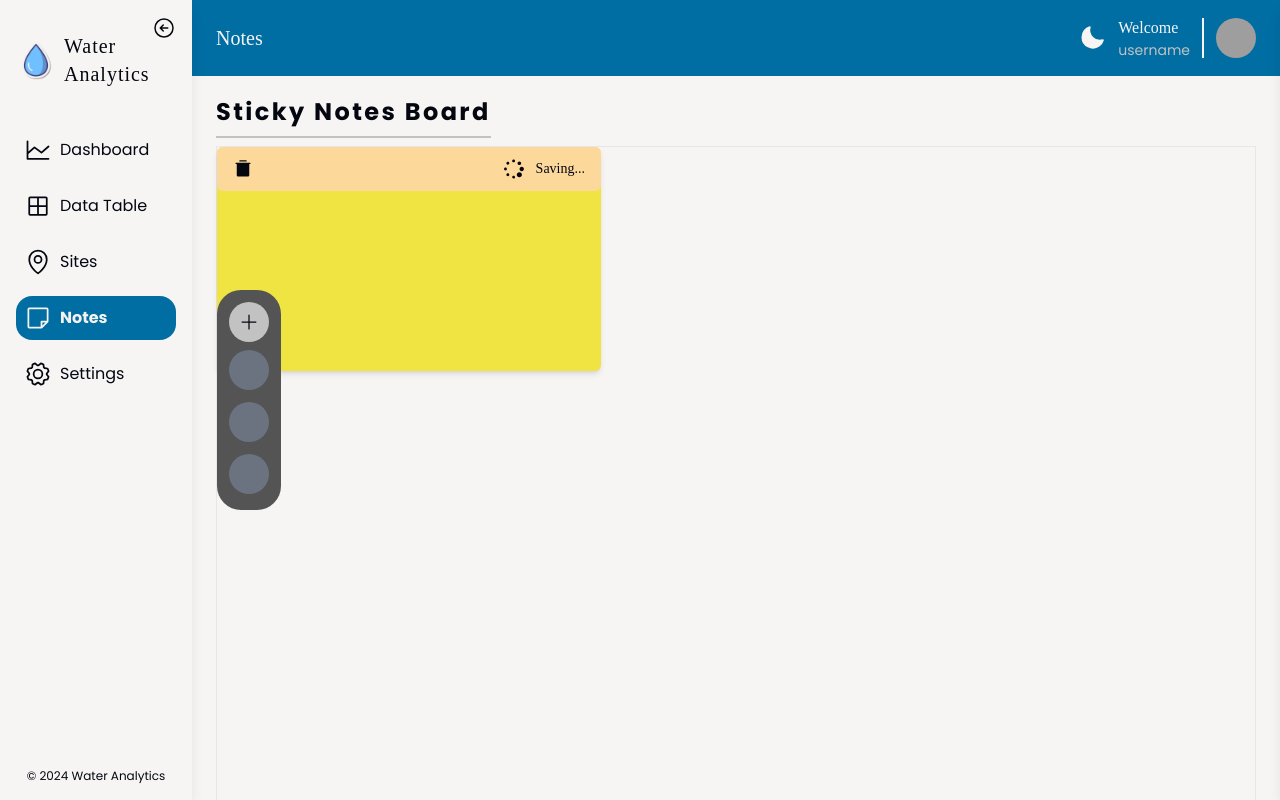
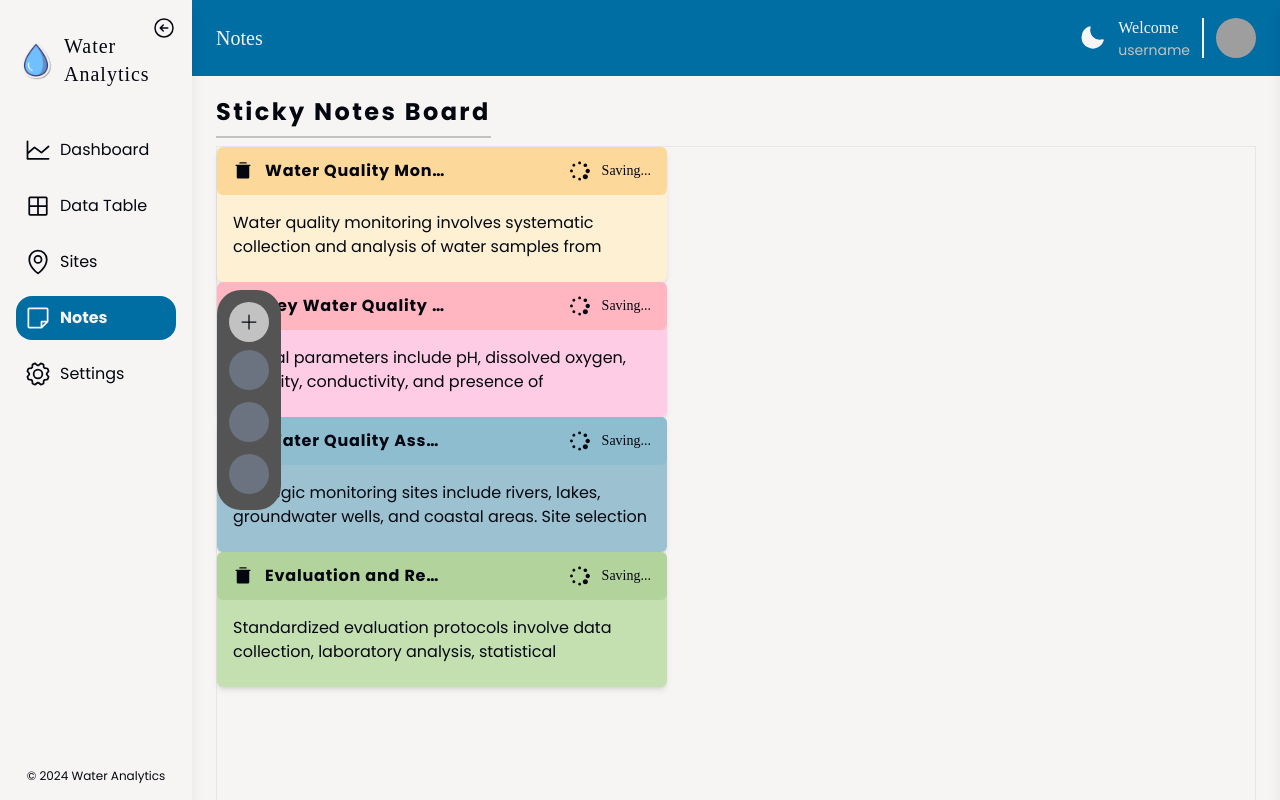
Before and after one commit to bryancastillo10/water-analytics, a React (Vite) app in the folder client/: page /role/notes in a window 1280 px wide. Built offline with nearby package versions, Linux system fonts and the light colour scheme; no server answers; grey boxes are pictures that could not be loaded; a web font is replaced by a local one.

Commit message:
💾 data: note mock data

```diff
--- a/client/src/components/pages/NotesPage.tsx
+++ b/client/src/components/pages/NotesPage.tsx
@@ -2,13 +2,19 @@ import { TextHeader } from "@/components/common";
 
 import NoteCard from "@/features/stickynote/components/NoteCard";
 import Controls from "@/features/stickynote/components/Controls";
+import { mockNotesData as notes } from "@/features/stickynote/api/mockData";
 
 const NotesPage = () => {
   return (
     <main>
       <TextHeader text="Sticky Notes Board" />
       <div className="w-full h-screen border">
-        <NoteCard />
+        {notes.map((note) => (
+          <NoteCard
+            key={note.id}
+            note={note}
+          />
+        ))}
         <Controls/>
       </div>
     </main>
--- /dev/null
+++ b/client/src/features/stickynote/api/interface.ts
@@ -0,0 +1,13 @@
+export interface ColorTypes<T>  {
+    id: T;
+    colorHeader: T;
+    colorBody: T;
+    colorText: T;
+}
+
+export interface INotesData {
+    title: string;
+    content: string;
+    colors: string;
+    position: string;
+}
--- /dev/null
+++ b/client/src/features/stickynote/api/mockData.ts
@@ -0,0 +1,50 @@
+export const mockNotesData = [
+    {
+        id: "1",
+        title: "Water Quality Monitoring Overview",
+        content: JSON.stringify("Water quality monitoring involves systematic collection and analysis of water samples from various sites to assess environmental health, pollution levels, and ecosystem impacts."),
+        colors: JSON.stringify({
+            id: "color-yellow",
+            colorHeader: "#FDD89B",
+            colorBody: "#FDF0D3",
+            colorText: "#222222"
+        }),
+        position: JSON.stringify({ x: 305, y: 110 }),
+    },
+    {
+        id: "2",
+        title: "Key Water Quality Parameters",
+        content: JSON.stringify("Critical parameters include pH, dissolved oxygen, turbidity, conductivity, and presence of contaminants. Each parameter provides insights into water ecosystem health and potential human-induced stressors."),
+        colors: JSON.stringify({
+            id: "color-pink",
+            colorHeader: "#FFB6C1",
+            colorBody: "#FFCCE5",
+            colorText: "#111000"
+        }),
+        position: JSON.stringify({ x: 450, y: 250 }),
+    },
+    {
+        id: "3",
+        title: "Water Quality Assessment Sites",
+        content: JSON.stringify("Strategic monitoring sites include rivers, lakes, groundwater wells, and coastal areas. Site selection is crucial for comprehensive environmental surveillance and understanding regional water quality variations."),
+        colors: JSON.stringify({
+            id: "color-blue",
+            colorHeader: "#8EBDCF",
+            colorBody: "#9CC2D1",
+            colorText: "#111000"
+        }),
+        position: JSON.stringify({ x: 200, y: 380 }),
+    },
+    {
+        id: "4",
+        title: "Evaluation and Reporting Protocols",
+        content: JSON.stringify("Standardized evaluation protocols involve data collection, laboratory analysis, statistical interpretation, and comprehensive reporting. Regular monitoring helps track long-term environmental trends and inform policy decisions."),
+        colors: JSON.stringify({
+            id: "color-green",
+            colorHeader: "#B2D39C",
+            colorBody: "#C4E0B0",
+            colorText: "#111000"
+        }),
+        position: JSON.stringify({ x: 600, y: 180 }),
+    }
+];
--- a/client/src/features/stickynote/components/NoteCard.tsx
+++ b/client/src/features/stickynote/components/NoteCard.tsx
@@ -1,19 +1,48 @@
 import { TrashSimple } from "@phosphor-icons/react";
 import { Spinner } from "@/assets/svg";
 
-const NoteCard = () => {
+import type { INotesData } from "@/features/stickynote/api/interface";
+
+interface NoteCardProps {
+  note: INotesData;
+}
+
+const NoteCard = ({ note }: NoteCardProps) => {
+  let position = JSON.parse(note.position);
+
+  const colors = JSON.parse(note.colors);
+  const body = JSON.parse(note.content);
   return (
-    <article className="w-96 h-56 rounded-md shadow-md cursor-grab bg-lightYellow text-dark">
-      <div className="flex justify-between items-center bg-[#FDD89B] rounded-l-md rounded-r-md px-4 py-3">
-        <TrashSimple weight="fill" className="cursor-pointer hover:scale-110 duration-150 ease-out" size="20" />
+    <article
+      className="w-[450px] rounded-md shadow-md cursor-grab bg-lightYellow text-dark"
+      style={{
+        backgroundColor: colors.colorBody,
+        left: `${position.x}px`,
+        top: `${position.y}px`
+      }}
+    >
+      {/* Note Header */}
+      <div
+        className="flex justify-between items-center bg-[#FDD89B] rounded-l-md rounded-r-md px-4 py-3"
+        style={{ backgroundColor: colors.colorHeader }}
+      >
+        <div className="flex items-center gap-3">
+          <TrashSimple weight="fill" className="cursor-pointer hover:scale-110 duration-150 ease-out" size="20" />
+          <h1 className="font-semibold tracking-wider w-[180px] truncate">
+            {note.title}
+          </h1>
+        </div>
         <div className="flex items-center gap-3">
           <Spinner className=""/>
           <p className="text-sm font-secondary">Saving...</p>
         </div>
       </div>
+
+      {/* Note Body */}
       <div className="p-[1em]">
         <textarea
           className="bg-inherit w-full h-full text-base resize-none focus:bg-inehirt focus:outline-none"
+          defaultValue={body}
         />
       </div>
     </article>
```
